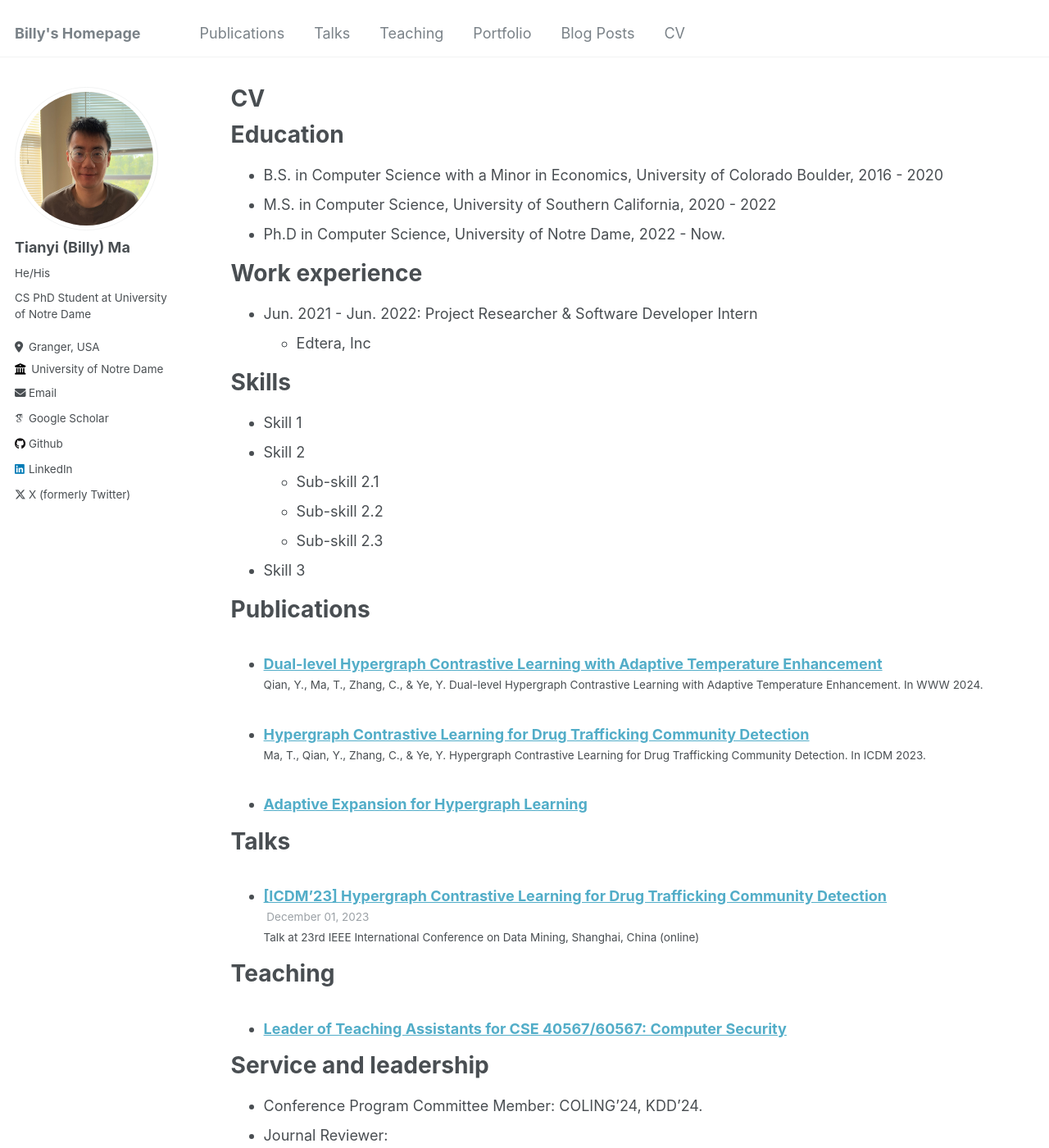
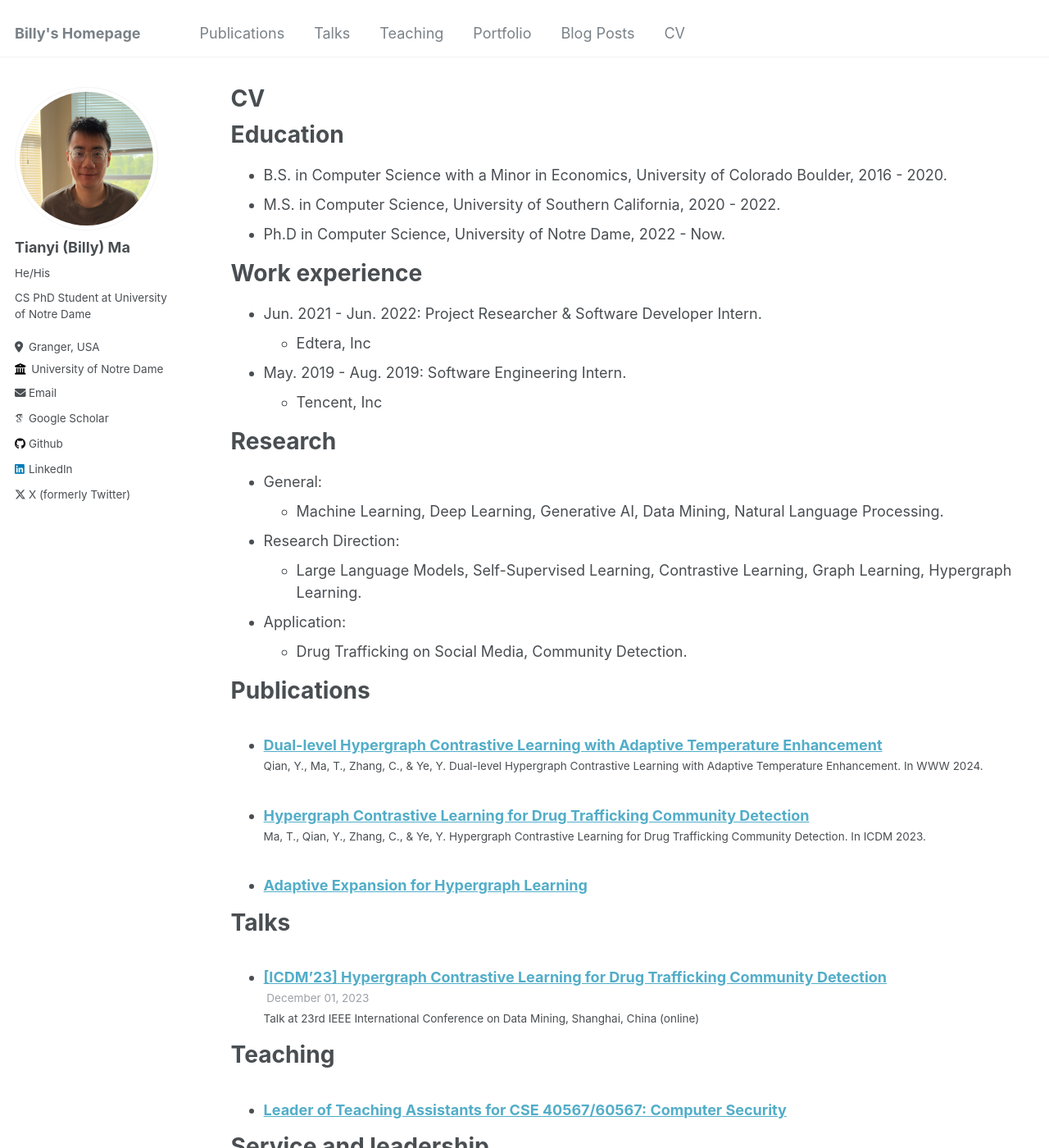
Before and after one commit to Tianyi-Billy-Ma/Tianyi-Billy-Ma.github.io, a Jekyll site: the page built from _pages/cv.md, in a window 1280 px wide and 1400 px high. Shown: the whole window at 82% size. Built offline with Jekyll 4.4.1, drawn with Linux system fonts in a browser that asks for light colours; some web fonts are replaced; some of the changed text lies outside the part shown.

Commit message:
Update CV with recent education, work experience, research, publications, and service

```diff
--- a/_pages/cv.md
+++ b/_pages/cv.md
@@ -11,23 +11,25 @@ redirect_from:
 
 Education
 ======
-* B.S. in Computer Science with a Minor in Economics, University of Colorado Boulder, 2016 - 2020
-* M.S. in Computer Science, University of Southern California, 2020 - 2022
+* B.S. in Computer Science with a Minor in Economics, University of Colorado Boulder, 2016 - 2020.
+* M.S. in Computer Science, University of Southern California, 2020 - 2022.
 * Ph.D in Computer Science, University of Notre Dame, 2022 - Now.
 
 Work experience
 ======
-* Jun. 2021 - Jun. 2022: Project Researcher & Software Developer Intern
+* Jun. 2021 - Jun. 2022: Project Researcher & Software Developer Intern.
   * Edtera, Inc
+* May. 2019 - Aug. 2019: Software Engineering Intern.
+  * Tencent, Inc
 
-Skills
+Research
 ======
-* Skill 1
-* Skill 2
-  * Sub-skill 2.1
-  * Sub-skill 2.2
-  * Sub-skill 2.3
-* Skill 3
+* General:
+  * Machine Learning, Deep Learning, Generative AI, Data Mining, Natural Language Processing.
+* Research Direction:
+  * Large Language Models,  Self-Supervised Learning, Contrastive Learning, Graph Learning, Hypergraph Learning.
+* Application:
+  * Drug Trafficking on Social Media, Community Detection.
 
 Publications
 ======
@@ -49,13 +51,15 @@ Teaching
 
 Service and leadership
 ======
-* Conference Program Committee Member: COLING'24, KDD'24.
+* Conference Program Committee Member: COLING'24, KDD'24, CIKM'24.
+* Research Mentor:
+  * ND Summer Enrichment Program, 2024
 * Journal Reviewer:
-  * Transactions on Big Data.
+  *  Transactions on Big Data.
   *  Discover Data.
   *  Transactions on Dependable and Secure Computing.
 * Outreach Program Judger:
   * Learning Sphere Projects at Northpoint Elementary School, 2024
   * Learning Sphere Projects at Northpoint Elementary School, 2023
 * Volunteer:
-  * Purdue CDF Freedom School
+  * Purdue CDF Freedom School, 2023
```
Also changed, not shown: _posts/2023-04-29-blog-post-1.md (deleted, +0 -12 lines), _posts/2024-04-29-blog-post-1.md (added, +12 -0 lines), _publications/AdE.md (+1 -1 lines).
